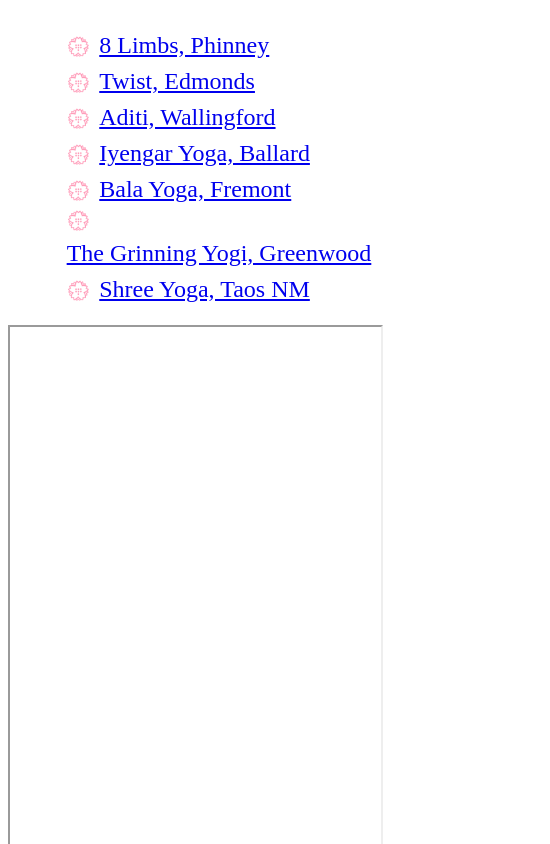
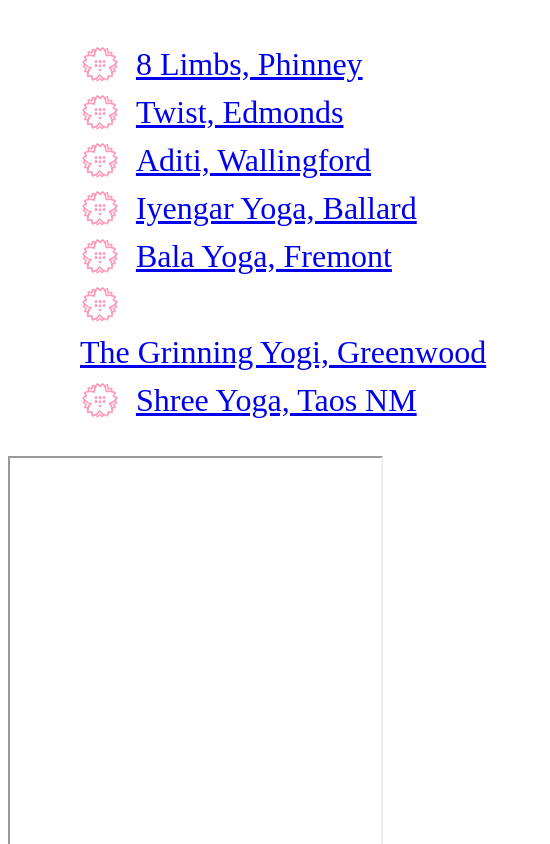
Before and after one commit to coopy/yoga-schedules, a plain HTML site: page index.html in a window 390 px wide. Shown: the top 844 px of the page, 550 px wide, since content can reach past the window. Drawn offline with Linux system fonts and the light colour scheme.

Commit message:
Meh font size media query doesn't work

```diff
--- a/index.html
+++ b/index.html
@@ -31,9 +31,9 @@
         border-bottom: 2px solid blue;
       }
       @media (max-width: 414px) {
-        .menuitem {
+        .menu {
           line-height: 1.5em;
-          font-size: 18pt;
+          font-size: 24pt;
         }
       }
     </style>
```
